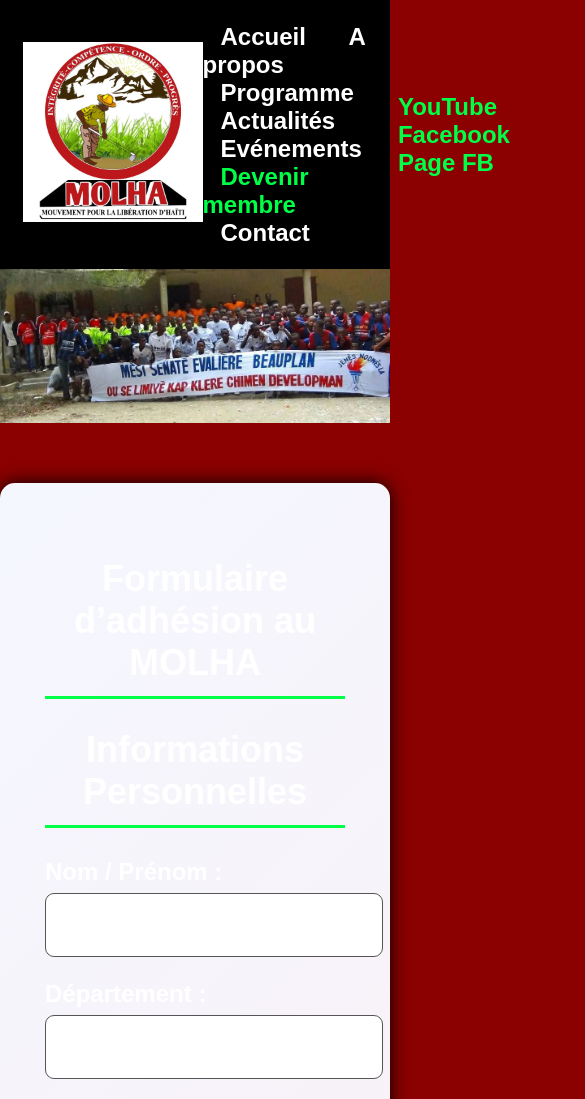
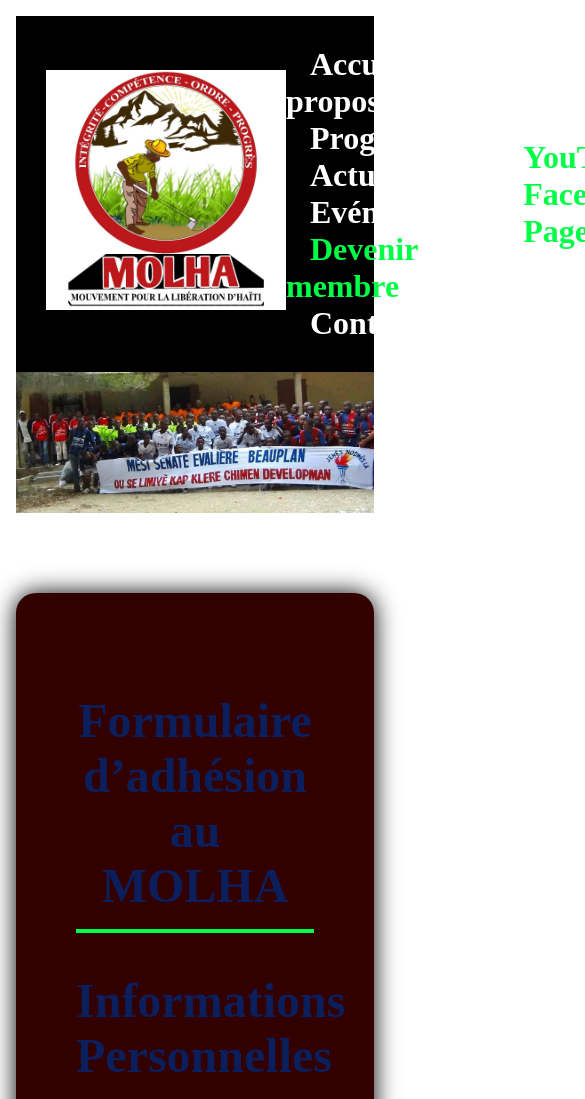
Before and after one commit to molha509/molha, a website: page devenirmembresmolha.html in a window 390 px wide. Shown: the top 1099 px of the page, 585 px wide, since content can reach past the window. Drawn offline with Linux system fonts and the light colour scheme.

Commit message:
Update devenirmembresmolha.css

```diff
--- a/devenirmembresmolha.css
+++ b/devenirmembresmolha.css
@@ -1,15 +1,11 @@
-/* ================================ GLOBAL ===================================*/
+/* ================================ GLOBAL ZOOM ===================================*/
 body {
-    margin: 0;
-    padding: 0;
-    font-family: Arial, sans-serif;
-    background: #8b0000; /* Rouge fonse dominan */
-    color: #ffffff; /* Ekriti blan */
+  zoom: 200%;
 }
 
 /* ================================ HEADER ===================================*/
 header {
-    background: #000; /* Nwa */
+  background: #000;
   padding: 15px;
   display: flex;
   justify-content: space-between;
@@ -27,9 +23,8 @@ nav a {
   font-weight: bold;
 }
 
-nav a:hover,
-nav .active {
-    color: #00ff47; /* Vert MOLHA */
+nav a:hover, nav .active {
+  color: #00ff47;
 }
 
 .social a {
@@ -54,7 +49,7 @@ nav .active {
 .form-section {
   max-width: 850px;
   margin: 40px auto;
-    background: linear-gradient(135deg, #f5f7ff, #ffe5e5); /* BLE + WOUJ PAL */
+  background: #300;
   padding: 30px;
   border-radius: 10px;
   box-shadow: 0 0 12px #000;
@@ -63,9 +58,9 @@ nav .active {
 .form-section h1,
 .form-section h2 {
   text-align: center;
-    color: #ffffff;
+  color: #0b1f5c; /* BLE FWONSE */
   margin-bottom: 20px;
-    border-bottom: 2px solid #00ff47; /* Vert MOLHA */
+  border-bottom: 2px solid #00ff47;
   padding-bottom: 8px;
 }
 
@@ -74,6 +69,7 @@ label {
   font-weight: bold;
   display: block;
   margin-top: 15px;
+  color: #0b1f5c; /* BLE FWONSE */
 }
 
 /* Inputs */
@@ -84,11 +80,8 @@ textarea {
   width: 100%;
   padding: 12px;
   border: 1px solid #555;
-
-    /* 🔥 AJISTEMAN OU MANDE */
   background: #ffffff; /* BLAN */
-    color: #0b1f5c; /* BLE FONSE */
-
+  color: #0b1f5c; /* BLE FWONSE */
   border-radius: 6px;
   margin-top: 5px;
   font-size: 15px;
@@ -116,7 +109,7 @@ textarea {
   margin-top: 25px;
   width: 100%;
   padding: 15px;
-    background: #00cc3a; /* Vert MOLHA */
+  background: #00cc3a;
   color: #000;
   font-size: 18px;
   font-weight: bold;
@@ -144,12 +137,3 @@ footer {
   font-weight: bold;
   text-decoration: none;
 }
-
-/* =========================================
-   🔥 ZOOM ANDROID SELMAN
-========================================= */
-@media (max-width: 768px) {
-    body {
-        zoom: 1.5; /* 150% jan ou mande a */
-    }
-}
```
Lines whose indentation alone changed are shown as unchanged.
